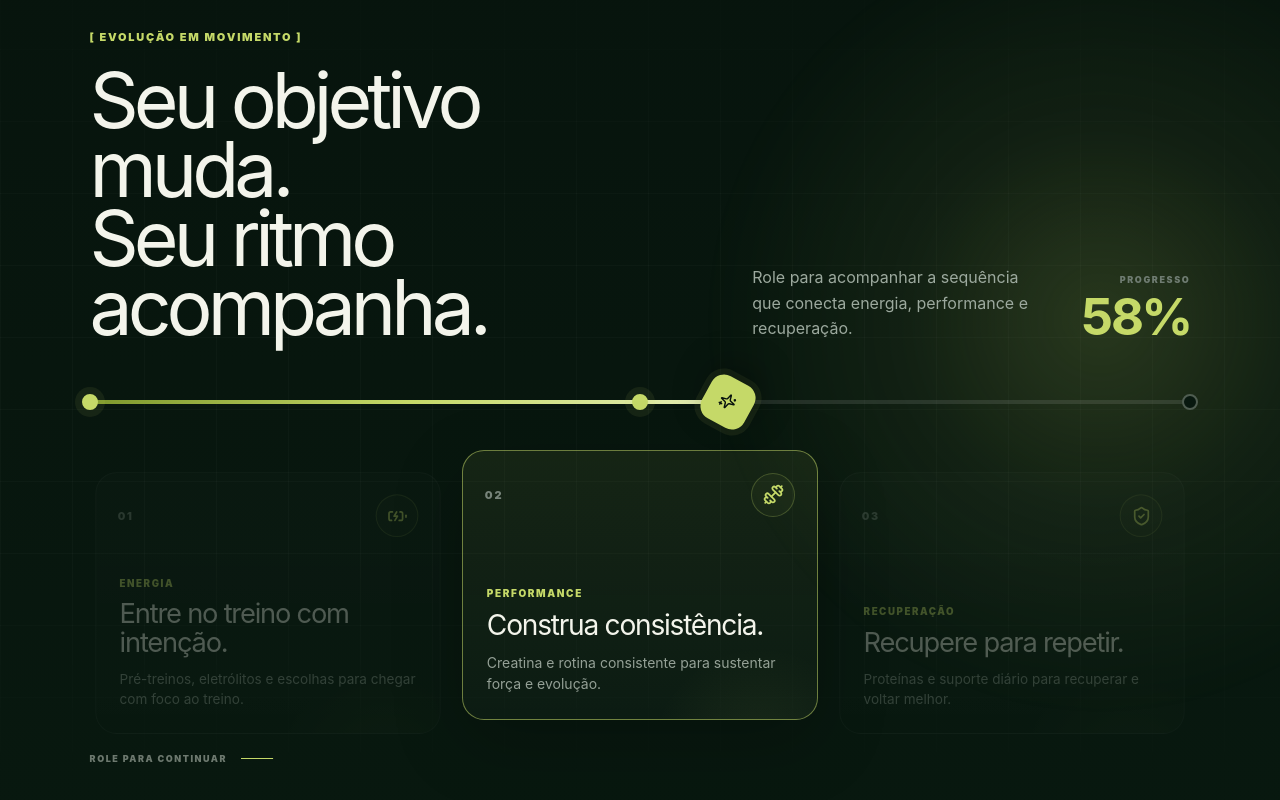
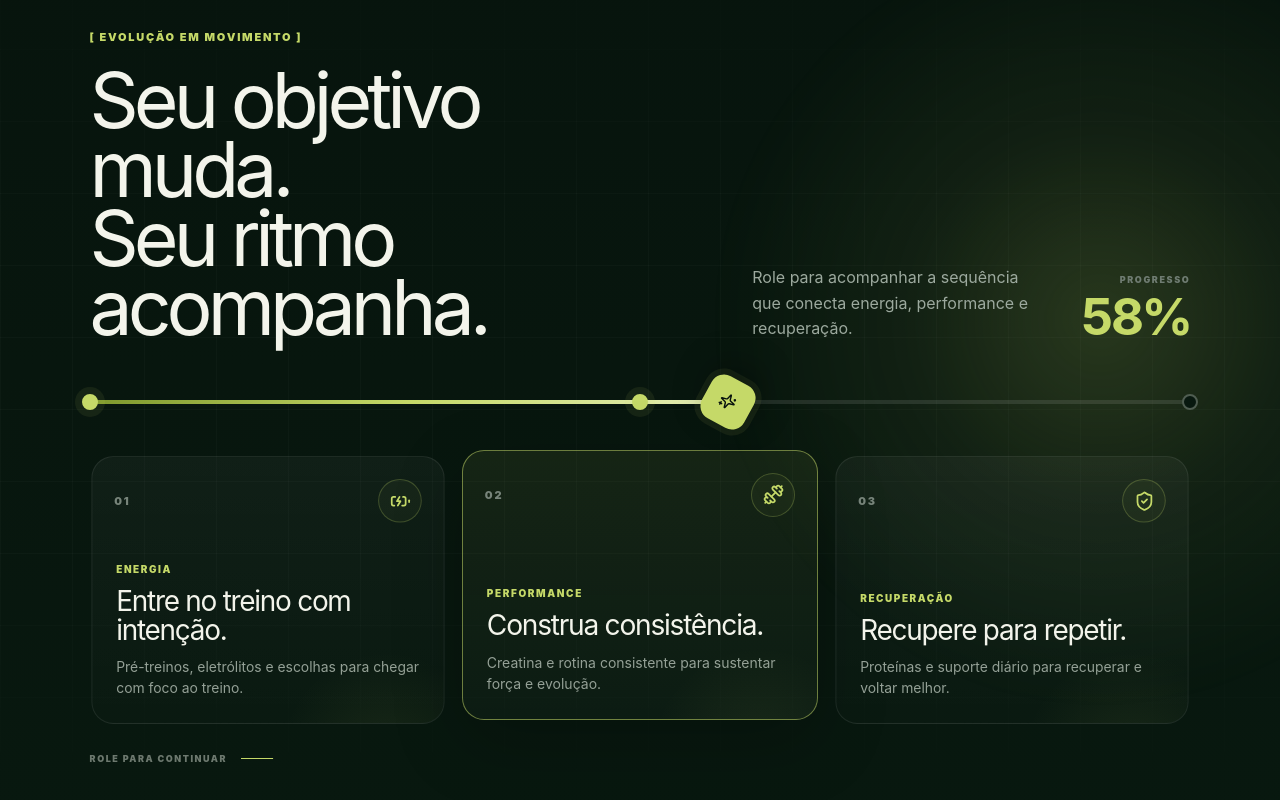
Before and after one commit to edmundomarques98-bit/nutrimaxsuplementos, a React (Vite) app: page / in a window 1280 px wide. Shown: the part 2607-3407 px from the top of the page. Built offline with nearby package versions, Linux system fonts and the light colour scheme.

Commit message:
fix: keep scroll story content readable

```diff
--- a/src/ScrollStory.tsx
+++ b/src/ScrollStory.tsx
@@ -46,7 +46,7 @@ function ScrollStoryContent() {
 
   const markerLeft = useTransform(scrollYProgress, [0, 1], ['0%', '100%']);
   const markerRotate = useTransform(scrollYProgress, [0, 1], [0, 360]);
-  const glowScale = useTransform(scrollYProgress, [0, 0.5, 1], [0.75, 1.15, 0.9]);
+  const glowScale = useTransform(scrollYProgress, [0, 0.5, 1], [0.82, 1.12, 0.94]);
 
   useMotionValueEvent(scrollYProgress, 'change', (value) => {
     setProgress(Math.round(value * 100));
@@ -104,22 +104,23 @@ function ScrollStoryContent() {
           {stages.map((stage, index) => {
             const Icon = stage.icon;
             const active = activeIndex === index;
+            const reached = activeIndex > index;
 
             return (
               <motion.article
-                className={`story-stage ${active ? 'active' : ''}`}
+                className={`story-stage ${active ? 'active' : ''} ${reached ? 'reached' : ''}`}
                 key={stage.number}
                 aria-current={active ? 'step' : undefined}
                 animate={
                   reduce
                     ? { opacity: 1, y: 0, scale: 1 }
                     : {
-                        opacity: active ? 1 : 0.3,
-                        y: active ? 0 : 18,
-                        scale: active ? 1 : 0.97,
+                        opacity: 1,
+                        y: active ? 0 : 5,
+                        scale: active ? 1 : 0.992,
                       }
                 }
-                transition={{ duration: 0.45, ease: [0.22, 1, 0.36, 1] }}
+                transition={{ duration: 0.42, ease: [0.22, 1, 0.36, 1] }}
               >
                 <div className="story-stage-top">
                   <span className="story-stage-number">{stage.number}</span>
```
